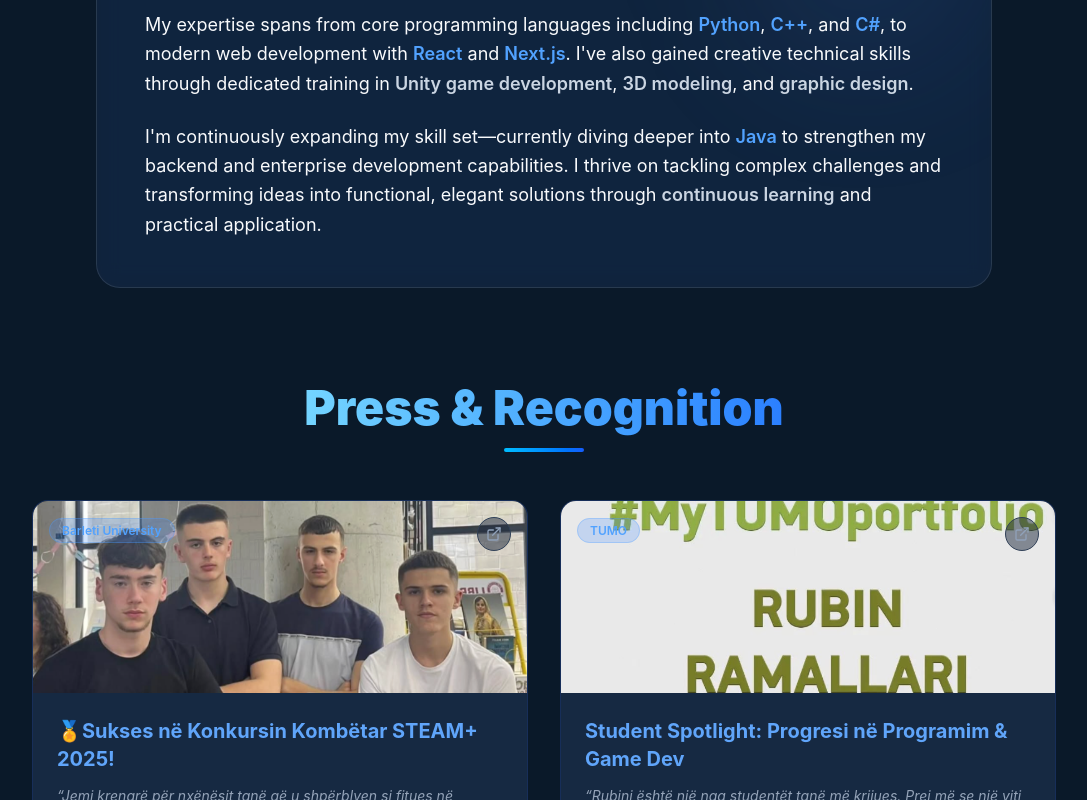
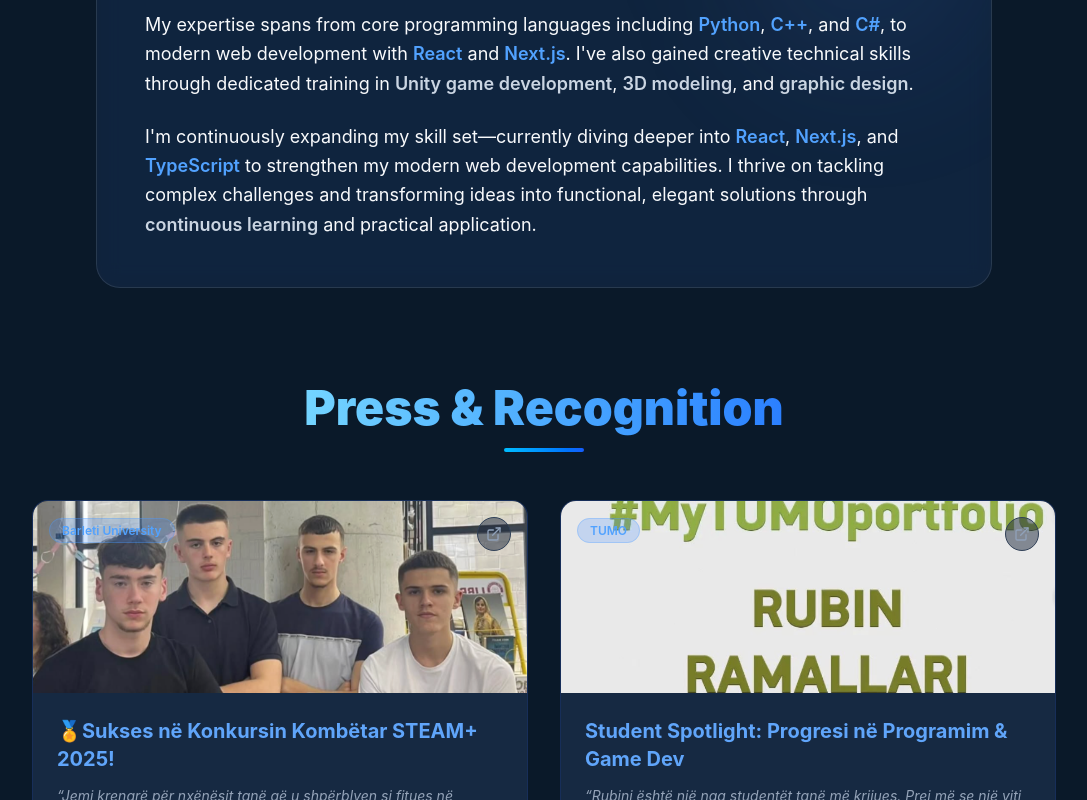
Before and after one commit to rubinramallari9/portofolio, a Next.js app in the folder frontend/: page / in a window 1280 px wide. Shown: the part 1260-2060 px from the top of the page, without its empty margins (96-1183 px from the left). Built offline with nearby package versions, Linux system fonts and the light colour scheme.

Commit message:
Skills added

```diff
--- a/frontend/components/About.tsx
+++ b/frontend/components/About.tsx
@@ -102,7 +102,9 @@ export default function About() {
                 transition={{ delay: 0.5 }}
               >
                 I'm continuously expanding my skill set—currently diving deeper into{" "}
-                <span className="text-blue-400 font-semibold">Java</span> to strengthen my backend and enterprise
+                <span className="text-blue-400 font-semibold">React</span>,{" "}
+                <span className="text-blue-400 font-semibold">Next.js</span>, and{" "}
+                <span className="text-blue-400 font-semibold">TypeScript</span> to strengthen my modern web
                 development capabilities. I thrive on tackling complex challenges and transforming ideas into
                 functional, elegant solutions through{" "}
                 <span className="text-slate-300 font-semibold">continuous learning</span> and practical application.
--- a/frontend/components/Skills.tsx
+++ b/frontend/components/Skills.tsx
@@ -23,7 +23,6 @@ export default function Skills() {
         "Next.js",
         "TypeScript",
         "Tailwind CSS",
-        "Framer Motion",
       ],
       icon: "🌐",
       description: "Building modern, responsive web applications",
@@ -42,10 +41,13 @@ export default function Skills() {
     {
       category: "Currently Learning",
       skills: [
+        "React",
+        "Next.js",
+        "TypeScript",
         "Java",
       ],
       icon: "🚀",
-      description: "Expanding backend development knowledge",
+      description: "Deepening modern web development expertise",
     },
   ];
 
```
